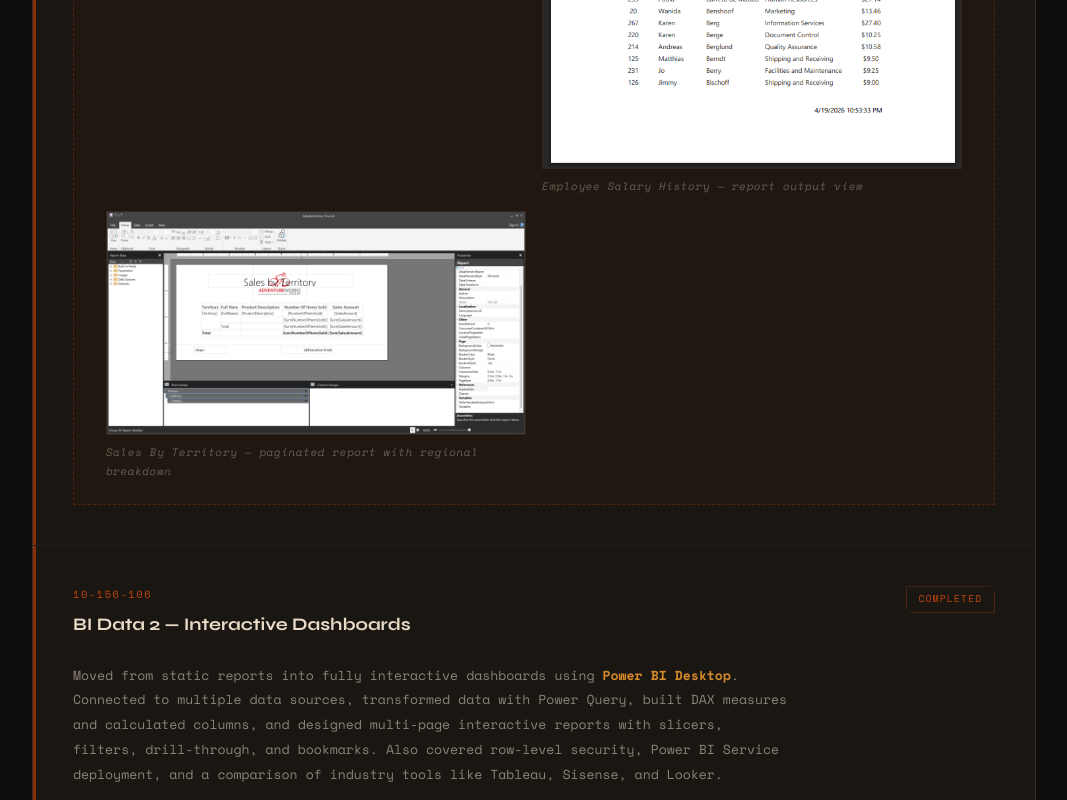
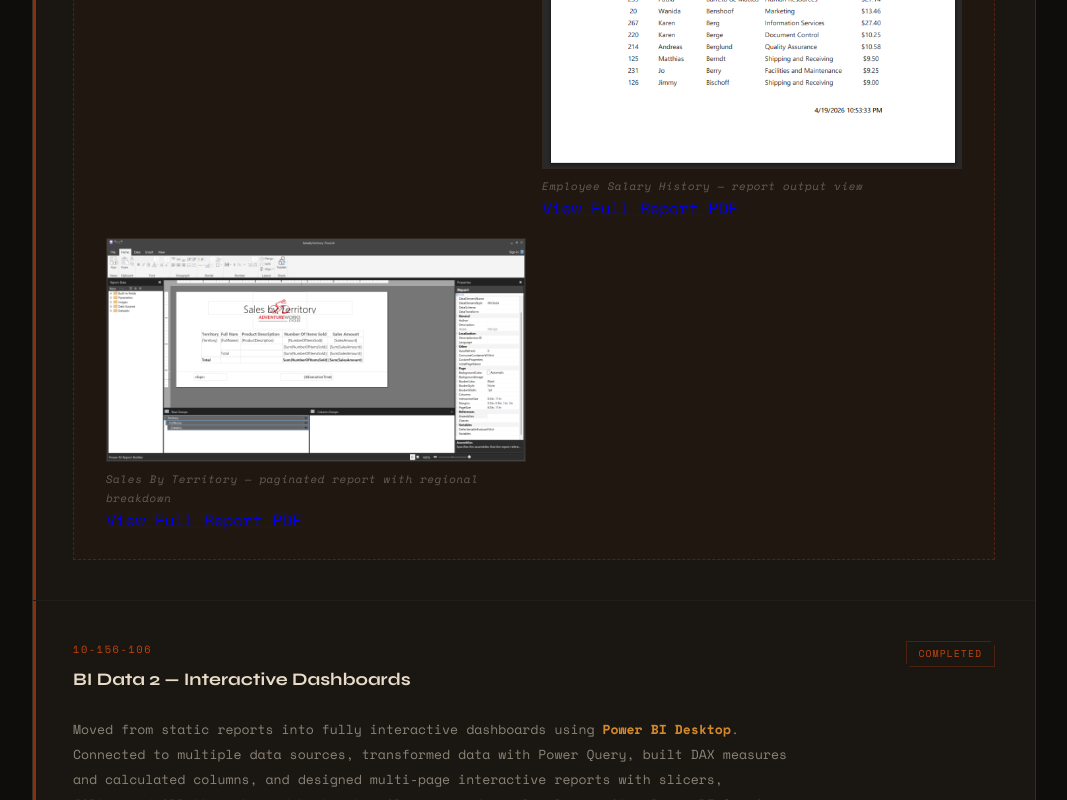
Before and after one commit to MCChristi/MCChristi.github.io, a plain HTML site: page reportingTrack.html in a window 1280 px wide. Shown: the part 1979-2779 px from the top of the page, without its empty margins (106-1173 px from the left). Drawn offline with nearby package versions, Linux system fonts and the light colour scheme.

Commit message:
Add artifact
upload Sales by Territory pdf

```diff
--- a/reportingTrack.html
+++ b/reportingTrack.html
@@ -638,10 +638,12 @@
           <div>
             <img src="Artifacts/EmployeeSalaryHistory BIData1 Report.png" class="artifact-img" alt="Employee Salary History Report">
             <p class="artifact-caption">Employee Salary History — report output view</p>
+            <a href="Artifacts/EmployeeSalaryHistory BIData1 Report.pdf" class="artifact-link" target="_blank">View Full Report PDF</a>
           </div>
           <div>
             <img src="Artifacts/SalesByTerritory BIData1.png" class="artifact-img" alt="Sales By Territory Report">
             <p class="artifact-caption">Sales By Territory — paginated report with regional breakdown</p>
+            <a href="Artifacts/SalesByTerritory BIData1.pdf" class="artifact-link" target="_blank">View Full Report PDF</a>
           </div>
         </div>
       </div>
```
Also changed, not shown: Artifacts/SalesByTerritory BIData Report.png (added).
